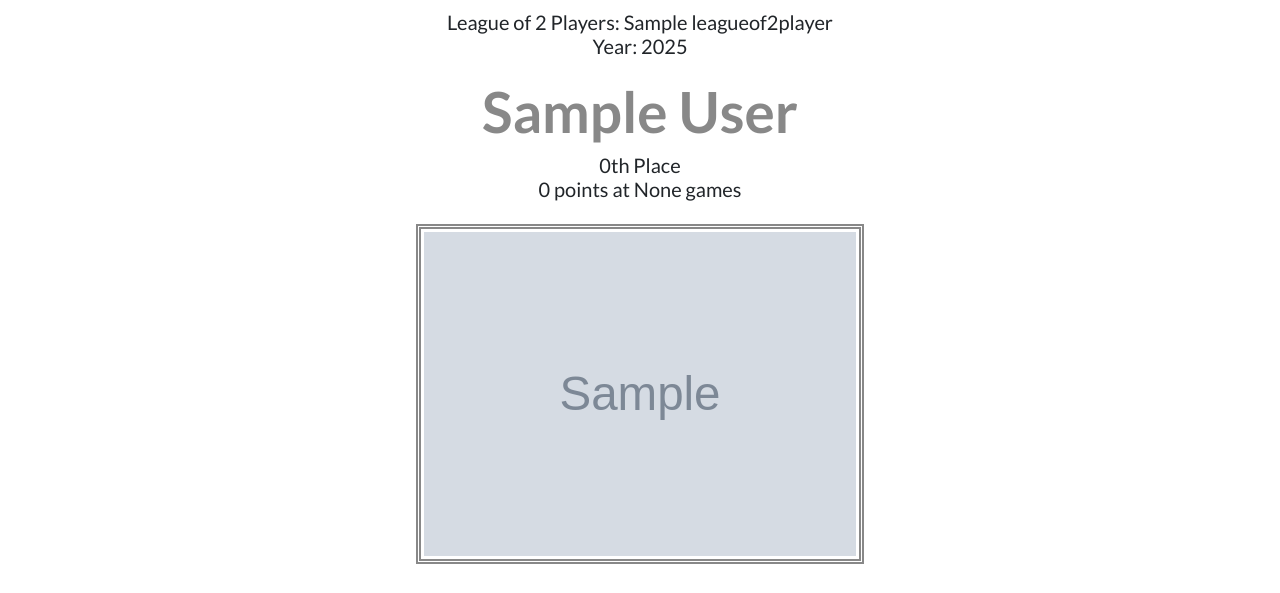
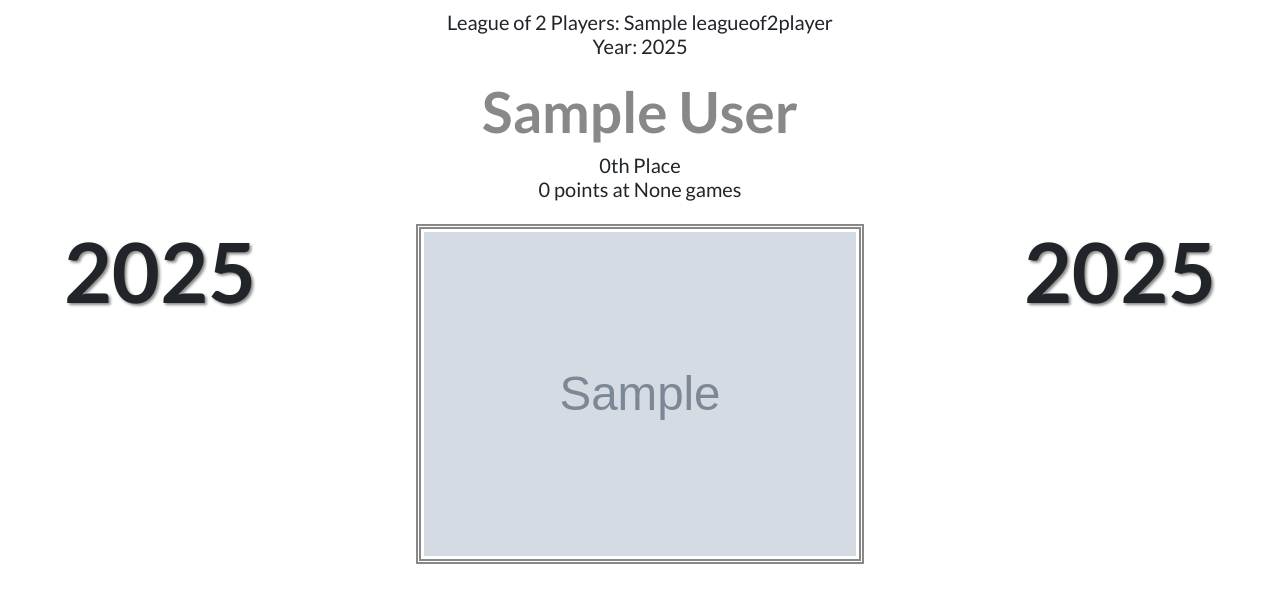
Before and after one commit to wachjose88/stat466-next, a Django app: page /league/2/1/year/2025/certificate/player/1 in a window 1280 px wide. Shown: the part 183-776 px from the top of the page. Run offline with Django 4.2, Linux system fonts and the light colour scheme; tables that the repository leaves empty hold one stand-in row (values such as "Sample post"); grey boxes marked "Sample" are stand-in pictures; some libraries are stand-ins or nearby versions.

Commit message:
show big year on year certificate

```diff
--- a/stat466/core/templates/core/certificate.html
+++ b/stat466/core/templates/core/certificate.html
@@ -41,6 +41,18 @@
             margin-top: 15px;
             margin-bottom: 30px;
         }
+        .year {
+            writing-mode: sideways-lr;
+            font-size: 83px;
+            font-weight: bold;
+            text-shadow: 2px 2px 3px {{ player.get_extended.get_color|default_if_none:"#560001" }};
+        }
+        .year-r {
+            writing-mode: sideways-lr;
+            font-size: 83px;
+            font-weight: bold;
+            text-shadow: 2px 2px 3px {{ player.get_extended.get_color|default_if_none:"#560001" }};
+        }
     </style>
 <body>
 <div class="container-fluid border-test">
@@ -68,9 +80,21 @@
         {% endblocktranslate %}
     </h5>
     <div class="row">
-        <div class="col-6 offset-3 text-center">
-             <img src="{{ player.get_extended.get_image }}" class="img-fluid profile-img">
-        </div>
+        {% if year %}
+            <div class="col-3 year text-center">
+                 {{ year }}
+            </div>
+            <div class="col-6 text-center">
+                 <img src="{{ player.get_extended.get_image }}" class="img-fluid profile-img">
+            </div>
+            <div class="col-3 year-r text-center">
+                 {{ year }}
+            </div>
+        {% else %}
+            <div class="col-6 offset-3 text-center">
+                 <img src="{{ player.get_extended.get_image }}" class="img-fluid profile-img">
+            </div>
+        {% endif %}
     </div>
 
     <div class="row" style="max-height: 40mm">
--- a/stat466/core/views.py
+++ b/stat466/core/views.py
@@ -105,6 +105,10 @@
             'subtitle': subtitle
         }
         return render(request, 'core/certificate_4p.html', params)
+    if year is not None and month is None:
+        params['year'] = year
+    else:
+        params['year'] = None
     return render(request, 'core/certificate.html', params)
 
 
```
